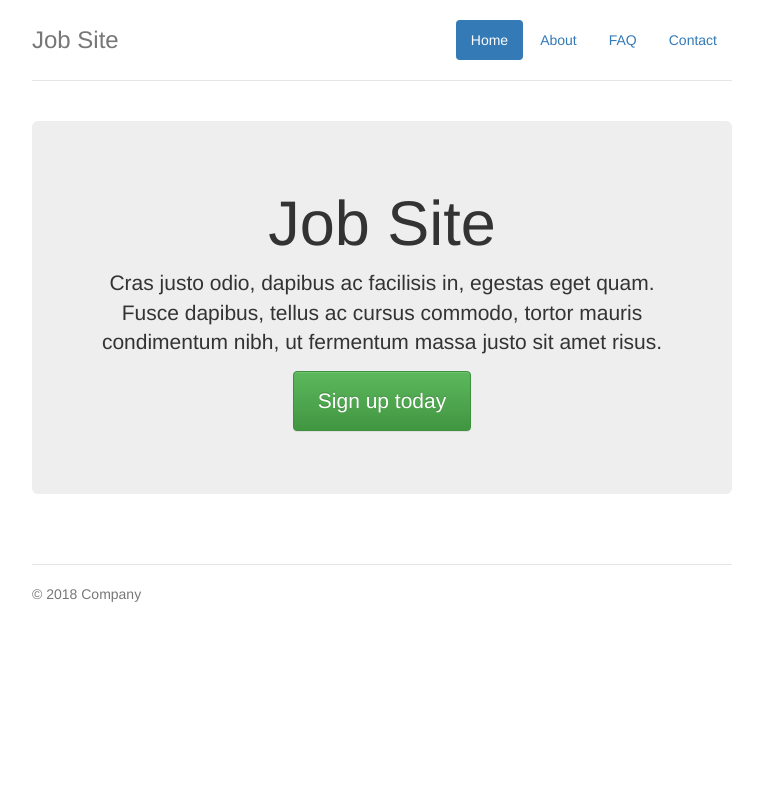
After one commit to salayhin/online-job-portal, a Django app: template job_portal/templates/home.html in a window 1280 px wide. The commit adds this page. Shown: the whole page, without its empty margins (258-1021 px from the left). Run offline with Django 3.2, Linux system fonts and the light colour scheme; the template is opened without the code that fills it, so the values that code supplies are empty; some libraries are stand-ins or nearby versions.

Commit message:
Bootstrep Panel Added

```diff
--- a/job_portal/static/css/base.css
+++ b/job_portal/static/css/base.css
@@ -1,3 +1,79 @@
+/* Space out content a bit */
 body {
-    background-color:#ec592a;
+  padding-top: 20px;
+  padding-bottom: 20px;
 }
+
+/* Everything but the jumbotron gets side spacing for mobile first views */
+.header,
+.marketing,
+.footer {
+  padding-right: 15px;
+  padding-left: 15px;
+}
+
+/* Custom page header */
+.header {
+  padding-bottom: 20px;
+  border-bottom: 1px solid #e5e5e5;
+}
+/* Make the masthead heading the same height as the navigation */
+.header h3 {
+  margin-top: 0;
+  margin-bottom: 0;
+  line-height: 40px;
+}
+
+/* Custom page footer */
+.footer {
+  padding-top: 19px;
+  color: #777;
+  border-top: 1px solid #e5e5e5;
+}
+
+/* Customize container */
+@media (min-width: 768px) {
+  .container {
+    max-width: 730px;
+  }
+}
+.container-narrow > hr {
+  margin: 30px 0;
+}
+
+/* Main marketing message and sign up button */
+.jumbotron {
+  text-align: center;
+  border-bottom: 1px solid #e5e5e5;
+}
+.jumbotron .btn {
+  padding: 14px 24px;
+  font-size: 21px;
+}
+
+/* Supporting marketing content */
+.marketing {
+  margin: 40px 0;
+}
+.marketing p + h4 {
+  margin-top: 28px;
+}
+
+/* Responsive: Portrait tablets and up */
+@media screen and (min-width: 768px) {
+  /* Remove the padding we set earlier */
+  .header,
+  .marketing,
+  .footer {
+    padding-right: 0;
+    padding-left: 0;
+  }
+  /* Space out the masthead */
+  .header {
+    margin-bottom: 30px;
+  }
+  /* Remove the bottom border on the jumbotron for visual effect */
+  .jumbotron {
+    border-bottom: 0;
+  }
+}
--- a/job_portal/templates/base.html
+++ b/job_portal/templates/base.html
@@ -1,33 +1,41 @@
 {% load staticfiles %}
 <html>
 <head>
-    <link rel="stylesheet" href="https://maxcdn.bootstrapcdn.com/bootstrap/4.0.0/css/bootstrap.min.css"
-          integrity="sha384-Gn5384xqQ1aoWXA+058RXPxPg6fy4IWvTNh0E263XmFcJlSAwiGgFAW/dAiS6JXm"
-          crossorigin="anonymous">
-    <link rel="stylesheet" href="{% static 'css/base.css' %}" type='text/css'>
-    {% block head %}
-
-    <title>Base</title>
-
-    {% endblock %}
-
+    <title>Online Job Site</title>
+    <link rel="stylesheet" href="//maxcdn.bootstrapcdn.com/bootstrap/3.2.0/css/bootstrap.min.css">
+    <link rel="stylesheet" href="//maxcdn.bootstrapcdn.com/bootstrap/3.2.0/css/bootstrap-theme.min.css">
+    <link href='//fonts.googleapis.com/css?family=Lobster&subset=latin,latin-ext' rel='stylesheet' type='text/css'>
+    <link rel="stylesheet" href="{% static 'css/base.css' %}">
 </head>
 <body>
+
+
 <div class="container">
-    <nav class="navbar navbar-inverse">
-  <div class="container-fluid">
-    <div class="navbar-header">
-      <a class="navbar-brand" href="/">Social Network</a>
+    <div class="header clearfix">
+        <nav>
+            <ul class="nav nav-pills pull-right">
+                <li role="presentation" class="active"><a href="/">Home</a></li>
+                <li role="presentation"><a href="/about">About</a></li>
+                <li role="presentation"><a href="/faq">FAQ</a></li>
+                <li role="presentation"><a href="/contact">Contact</a></li>
+            </ul>
+        </nav>
+        <h3 class="text-muted">Job Site</h3>
     </div>
-    <ul class="nav navbar-nav navbar-right">
-      <li><a href="account/register"> Register</a></li>
-    </ul>
-  </div>
-</nav>
-</div> <!-- /container -->
 
-    {% block body %}
 
-    {% endblock %}
+
+    <div class="row marketing">
+
+        {% block content %}
+        {% endblock %}
+
+    </div>
+
+    <footer class="footer">
+        <p>&copy; 2018 Company</p>
+    </footer>
+
+</div>
 </body>
 </html>
--- /dev/null
+++ b/job_portal/templates/home.html
@@ -0,0 +1,20 @@
+{% extends 'base.html' %}
+
+{% block content %}
+
+    <div class="jumbotron">
+        <h1>Job Site</h1>
+        <p class="lead">Cras justo odio, dapibus ac facilisis in, egestas eget quam. Fusce dapibus, tellus ac cursus
+            commodo, tortor mauris condimentum nibh, ut fermentum massa justo sit amet risus.</p>
+        <p><a class="btn btn btn-success" href="#" role="button">Sign up today</a></p>
+    </div>
+
+    {% for business in business_types %}
+
+        <div class="col-lg-6">
+            <h4><a href="{% url 'companies' business.id %}">{{ business.type }}</a></h4>
+        </div>
+
+    {% endfor %}
+
+{% endblock %}
--- a/job_portal/urls.py
+++ b/job_portal/urls.py
@@ -1,9 +1,13 @@
 
 from django.urls import path, include
+
 from . import views
 
 urlpatterns = [
-    path('contact/',views.contract,name = 'contract'),
+    path('', views.home, name='home'),
+    path('contact/',views.contact,name = 'contact'),
     path('faq',views.faq,name = 'faq'),
-    path('about',views.about,name='about')
+    path('about',views.about,name='about'),
+    path('companies/<id>/', views.companies, name='companies'),
+    path('company_jobs/<id>/', views.company_jobs, name='company_jobs'),
 ]
```
Also changed, not shown: job_portal/admin.py (+1 -11 lines), job_portal/models.py (+34 -24 lines), job_portal/templates/about.html (+9 -10 lines), job_portal/templates/companies.html (added, +10 -0 lines), job_portal/templates/company_jobs.html (added, +22 -0 lines), job_portal/templates/faq.html (+10 -7 lines), job_portal/views.py (+26 -12 lines), job_portal/migrations/0005_contract.py, job_portal/migrations/0008_auto_20180410_2037.py (added), job_portal/templates/contact.html (renamed from job_portal/templates/job_portal/contract.html).
